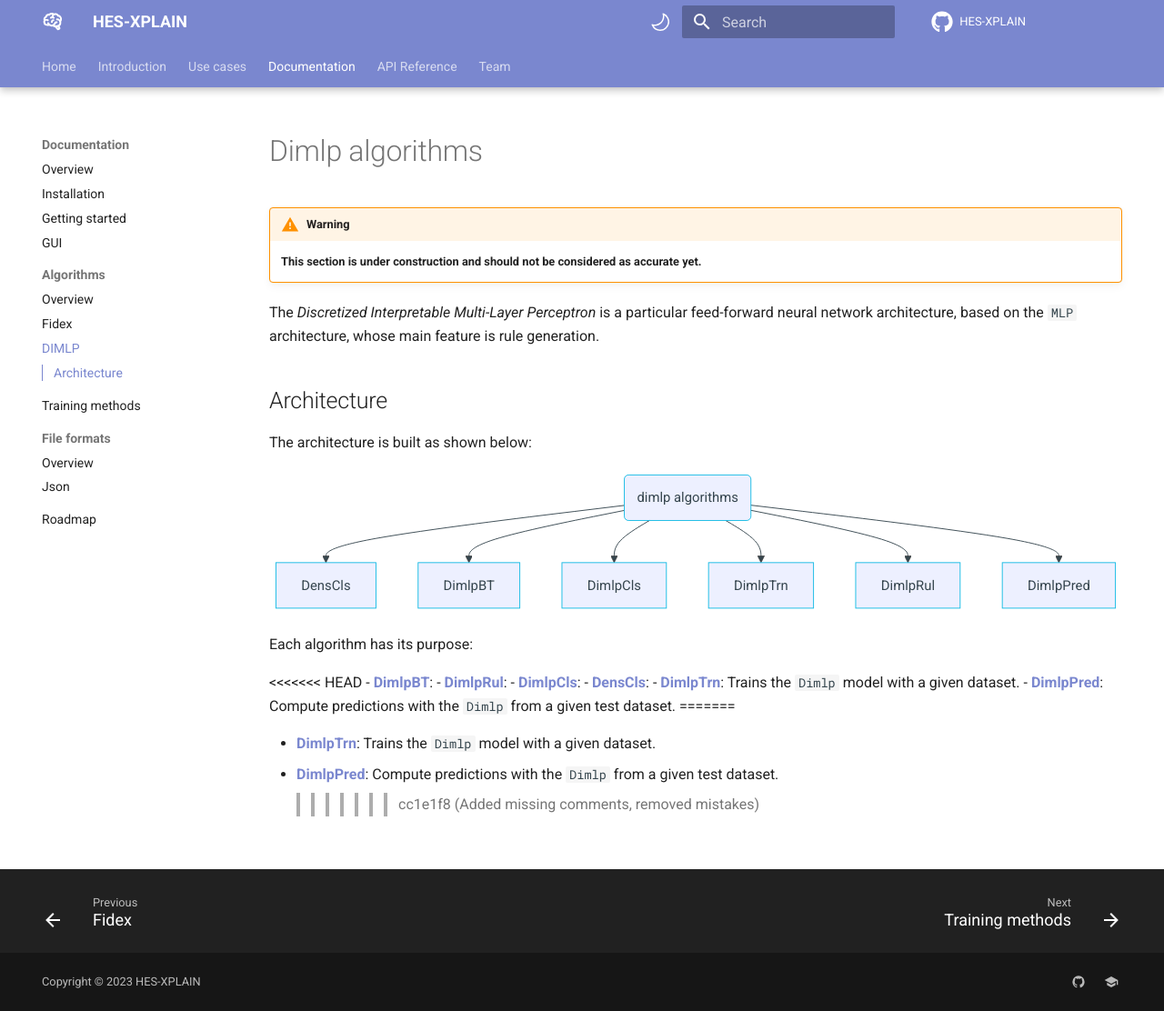
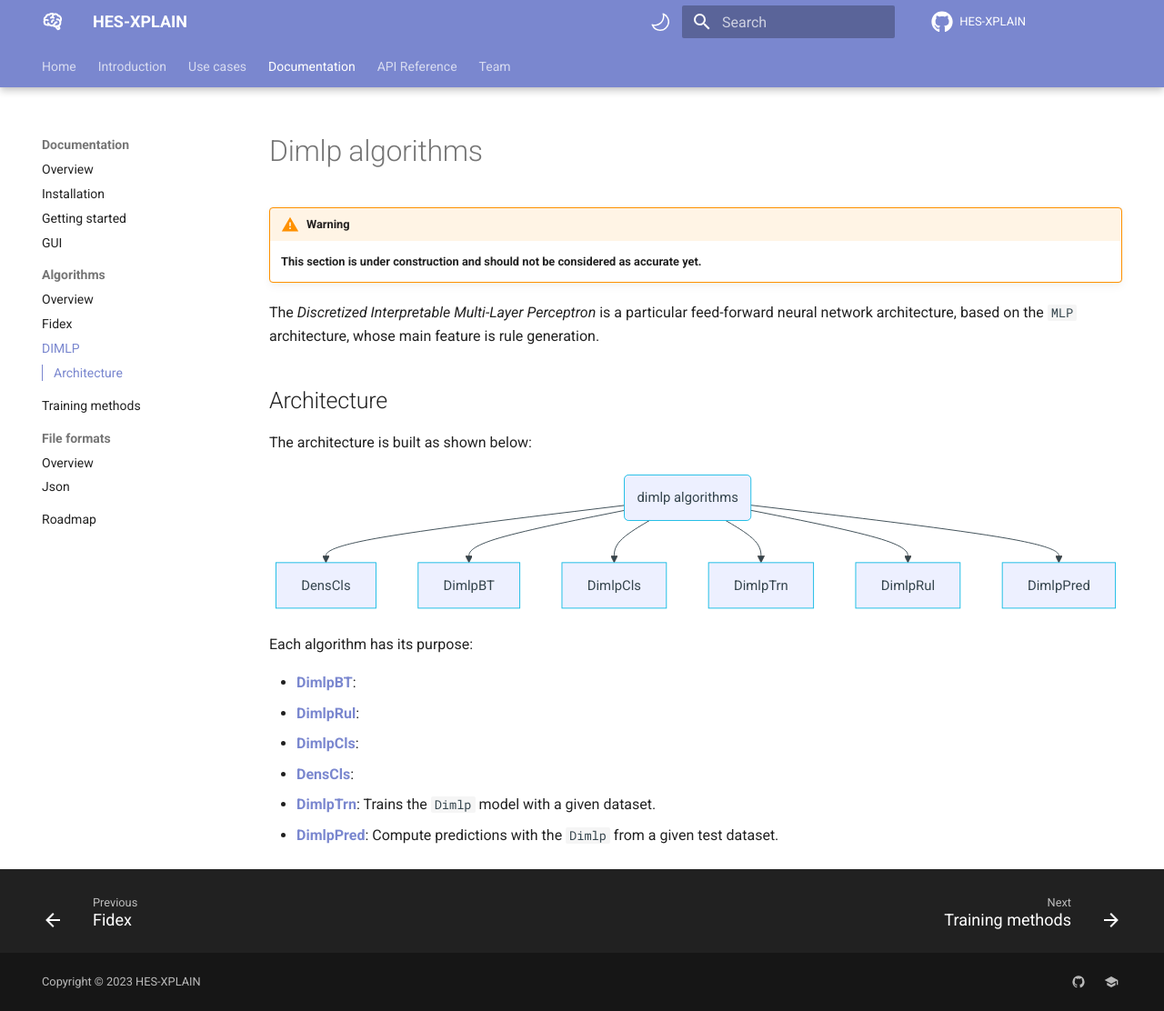
Before and after one commit to HES-XPLAIN/hes-xplain.github.io, an MkDocs documentation site: the page built from docs/documentation/algorithms/dimlp/overview.md, in a window 1280 px wide and 1112 px high. Shown: the whole window at 91% size. Built offline with MkDocs 1.6.1 and Material for MkDocs 9.7.7, drawn with Linux system fonts in a browser that asks for light colours; comment, search, counter and statistics services are not loaded.

```diff
--- a/docs/documentation/algorithms/dimlp/overview.md
+++ b/docs/documentation/algorithms/dimlp/overview.md
@@ -23,20 +23,9 @@
 
 Each algorithm has its purpose:
 
-<<<<<<< HEAD
 - **[DimlpBT](dimlpbt.md)**:
 - **[DimlpRul](dimlprul.md)**:
 - **[DimlpCls](dimlpcls.md)**:
 - **[DensCls](denscls.md)**:
 - **[DimlpTrn](dimlptrn.md)**: Trains the `Dimlp` model with a given dataset.
 - **[DimlpPred](dimlppred.md)**: Compute predictions with the `Dimlp` from a given test dataset.
-=======
-<!--
-- **[DimlpBT]()**:
-- **[DimlpRul]()**:
-- **[DimlpCls]()**:
-- **[DensCls]()**:
--->
-- **[DimlpTrn]()**: Trains the `Dimlp` model with a given dataset.
-- **[DimlpPred]()**: Compute predictions with the `Dimlp` from a given test dataset.
->>>>>>> cc1e1f8 (Added missing comments, removed mistakes)
```
